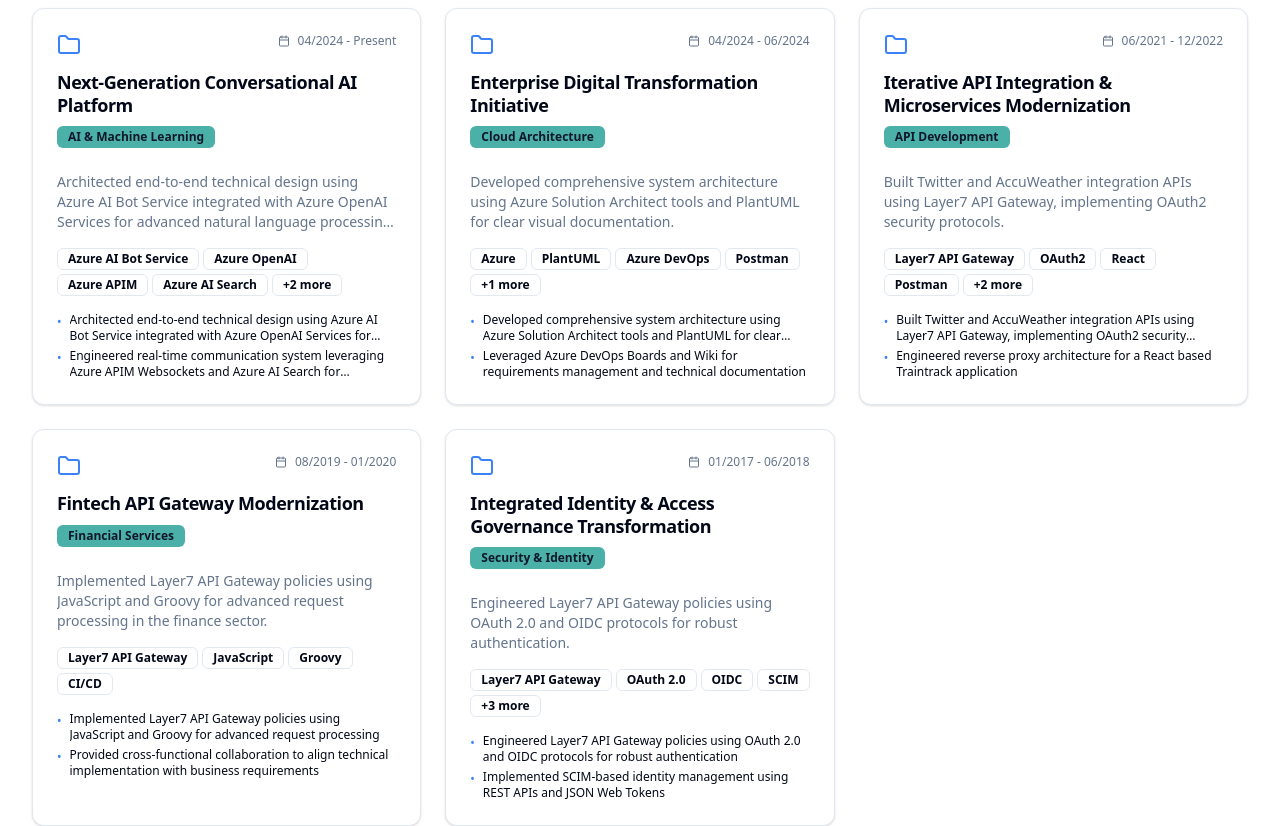
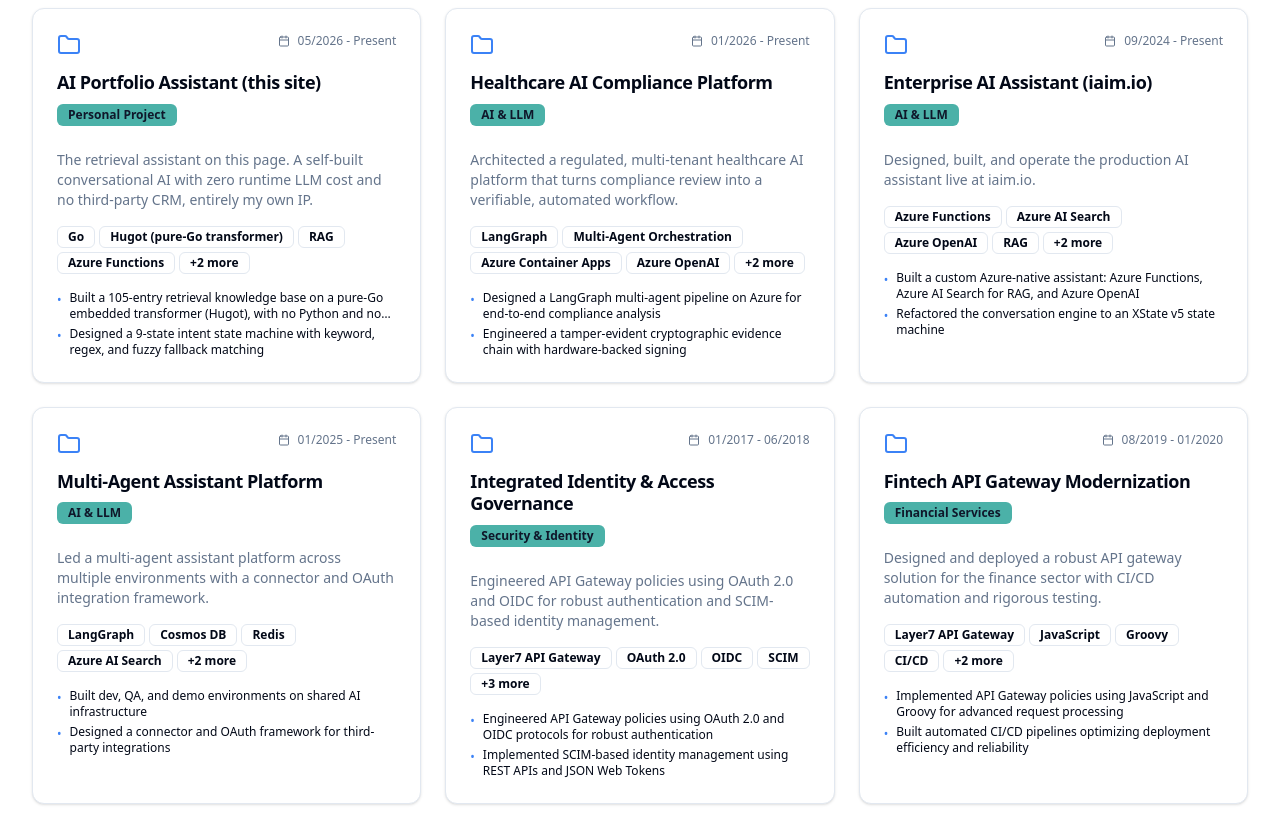
Before and after one commit to mtalhas/mtalhas.github.io, a Next.js app: page / in a window 1280 px wide. Shown: the part 1000-1826 px from the top of the page. Built offline with nearby package versions, Linux system fonts and the light colour scheme; no server answers.

Commit message:
Update resume and refresh AI project highlights

```diff
--- a/app/layout.tsx
+++ b/app/layout.tsx
@@ -21,17 +21,17 @@
 })
 
 export const metadata: Metadata = {
-  title: "M. Talha Siddiqui - AI/ML Tech Lead | Solutions Architect",
-  description: "AI/LLM leader with over 10 years of experience in software engineering, cloud architecture, and enterprise systems. Building production-grade AI agents, RAG systems, and multi-agent orchestration solutions.",
-  keywords: ["AI", "LLM", "Machine Learning", "Solutions Architect", "Azure OpenAI", "RAG", "Multi-Agent", "Cloud Computing", "DevOps", "API Management"],
+  title: "M. Talha Siddiqui - AI/LLM Tech Lead | Solutions Architect",
+  description: "Hands-on AI/LLM engineer and technical lead with 10+ years across software, cloud, and enterprise systems. Builds production agentic systems, RAG pipelines, multi-agent orchestration, and regulated-cloud AI platforms on Azure.",
+  keywords: ["AI Engineer", "LLM", "Agentic AI", "Multi-Agent Orchestration", "LangGraph", "RAG", "LLM Evaluation", "MCP", "Azure OpenAI", "Azure AI Foundry", "Machine Learning", "Solutions Architect", "Cloud", "DevOps"],
   authors: [{ name: "M. Talha Siddiqui", url: "https://mtalhas.github.io" }],
   creator: "M. Talha Siddiqui",
   openGraph: {
     type: "website",
     locale: "en_US",
     url: "https://mtalhas.github.io",
-    title: "M. Talha Siddiqui - AI/ML Tech Lead | Solutions Architect",
-    description: "AI/LLM leader building production-grade AI agents, RAG systems, and multi-agent orchestration solutions across Azure, IBM watsonx, and open-source platforms.",
+    title: "M. Talha Siddiqui - AI/LLM Tech Lead | Solutions Architect",
+    description: "Hands-on AI/LLM engineer and technical lead building production agentic systems, RAG pipelines, and multi-agent orchestration across Azure, IBM watsonx, and open-source platforms.",
     siteName: "M. Talha Siddiqui Portfolio",
     images: [{
       url: "https://s.gravatar.com/avatar/e995c3c7d4395ab283924b105fc6f2a2?s=400",
--- a/components/hero.tsx
+++ b/components/hero.tsx
@@ -39,7 +39,7 @@
                 M. Talha Siddiqui
               </h1>
               <h2 className="font-josefin text-xl sm:text-2xl lg:text-3xl font-light text-muted-foreground mt-2">
-                AI/ML Tech Lead | Solutions Architect
+                AI/LLM Tech Lead | Solutions Architect
               </h2>
             </motion.div>
 
--- a/data/projects.ts
+++ b/data/projects.ts
@@ -10,48 +10,73 @@
 
 export const projects: Project[] = [
   {
-    title: "Next-Generation Conversational AI Platform",
-    startDate: "04/2024",
+    title: "AI Portfolio Assistant (this site)",
+    startDate: "05/2026",
     endDate: "Present",
-    category: "AI & Machine Learning",
-    description: "Architected end-to-end technical design using Azure AI Bot Service integrated with Azure OpenAI Services for advanced natural language processing capabilities.",
-    technologies: ["Azure AI Bot Service", "Azure OpenAI", "Azure APIM", "Azure AI Search", "Azure Cognitive Services", "Azure DevOps"],
+    category: "Personal Project",
+    description: "The retrieval assistant on this page. A self-built conversational AI with zero runtime LLM cost and no third-party CRM, entirely my own IP.",
+    technologies: ["Go", "Hugot (pure-Go transformer)", "RAG", "Azure Functions", "WebAuthn", "Web Push"],
     highlights: [
-      "Architected end-to-end technical design using Azure AI Bot Service integrated with Azure OpenAI Services for advanced natural language processing capabilities",
-      "Engineered real-time communication system leveraging Azure APIM Websockets and Azure AI Search for intelligent response routing",
-      "Orchestrated ML pipeline development using Azure Cognitive Services, enabling contextual question-answering capabilities",
-      "Established testing frameworks in Azure DevOps, incorporating continuous integration for rapid feature deployment",
-      "Implemented data-driven sprint management through Azure Boards & Azure Devops Connector for Excel, tracking velocity metrics and enhancement cycles",
+      "Built a 105-entry retrieval knowledge base on a pure-Go embedded transformer (Hugot), with no Python and no per-query LLM cost",
+      "Designed a 9-state intent state machine with keyword, regex, and fuzzy fallback matching",
+      "Shipped a passkey-secured (WebAuthn) admin PWA with Web Push lead notifications",
+      "Deployed on Azure Functions via GitHub Actions with OIDC, running at $0/month on free tiers",
     ],
   },
   {
-    title: "Enterprise Digital Transformation Initiative",
-    startDate: "04/2024",
-    endDate: "06/2024",
-    category: "Cloud Architecture",
-    description: "Developed comprehensive system architecture using Azure Solution Architect tools and PlantUML for clear visual documentation.",
-    technologies: ["Azure", "PlantUML", "Azure DevOps", "Postman", "Azure Application Insights"],
+    title: "Healthcare AI Compliance Platform",
+    startDate: "01/2026",
+    endDate: "Present",
+    category: "AI & LLM",
+    description: "Architected a regulated, multi-tenant healthcare AI platform that turns compliance review into a verifiable, automated workflow.",
+    technologies: ["LangGraph", "Multi-Agent Orchestration", "Azure Container Apps", "Azure OpenAI", "FastAPI", "Azure SQL"],
     highlights: [
-      "Developed comprehensive system architecture using Azure Solution Architect tools and PlantUML for clear visual documentation",
-      "Leveraged Azure DevOps Boards and Wiki for requirements management and technical documentation",
-      "Implemented testing pipelines using Azure Test Plans and Postman for performance validation",
-      "Utilized Azure Application Insights for real-time system performance tracking within the chatbot codebase",
-      "Orchestrated project delivery through Azure DevOps, maintaining detailed metrics on velocity and quality KPIs using Azure Devops Dashboard",
+      "Designed a LangGraph multi-agent pipeline on Azure for end-to-end compliance analysis",
+      "Engineered a tamper-evident cryptographic evidence chain with hardware-backed signing",
+      "Produced standards-based interoperable output for downstream healthcare systems",
+      "Enforced multi-tenant isolation and a strict data-protection boundary",
     ],
   },
   {
-    title: "Iterative API Integration & Microservices Modernization",
-    startDate: "06/2021",
-    endDate: "12/2022",
-    category: "API Development",
-    description: "Built Twitter and AccuWeather integration APIs using Layer7 API Gateway, implementing OAuth2 security protocols.",
-    technologies: ["Layer7 API Gateway", "OAuth2", "React", "Postman", "JMeter", "Docker Swarm"],
+    title: "Enterprise AI Assistant (iaim.io)",
+    startDate: "09/2024",
+    endDate: "Present",
+    category: "AI & LLM",
+    description: "Designed, built, and operate the production AI assistant live at iaim.io.",
+    technologies: ["Azure Functions", "Azure AI Search", "Azure OpenAI", "RAG", "XState", "Azure Monitor"],
     highlights: [
-      "Built Twitter and AccuWeather integration APIs using Layer7 API Gateway, implementing OAuth2 security protocols",
-      "Engineered reverse proxy architecture for a React based Traintrack application",
-      "Developed automated testing suites using Postman Collections and JMeter for load testing",
-      "Utilized CI/CD for automated deployment pipelines, reducing deployment time by implementing Infrastructure as Code",
-      "Orchestrated containerized deployments using Docker Swarm for enhanced scalability",
+      "Built a custom Azure-native assistant: Azure Functions, Azure AI Search for RAG, and Azure OpenAI",
+      "Refactored the conversation engine to an XState v5 state machine",
+      "Added a 15-alert monitoring stack with synthetic tests and an IT runbook",
+      "Runs in production at roughly $2-3/month",
+    ],
+  },
+  {
+    title: "Multi-Agent Assistant Platform",
+    startDate: "01/2025",
+    endDate: "Present",
+    category: "AI & LLM",
+    description: "Led a multi-agent assistant platform across multiple environments with a connector and OAuth integration framework.",
+    technologies: ["LangGraph", "Cosmos DB", "Redis", "Azure AI Search", "Terraform / Bicep", "Azure DevOps"],
+    highlights: [
+      "Built dev, QA, and demo environments on shared AI infrastructure",
+      "Designed a connector and OAuth framework for third-party integrations",
+      "Established a comprehensive automated test suite (~400 tests)",
+      "Authored Terraform and Bicep Infrastructure as Code and Azure DevOps CI/CD pipelines",
+    ],
+  },
+  {
+    title: "Integrated Identity & Access Governance",
+    startDate: "01/2017",
+    endDate: "06/2018",
+    category: "Security & Identity",
+    description: "Engineered API Gateway policies using OAuth 2.0 and OIDC for robust authentication and SCIM-based identity management.",
+    technologies: ["Layer7 API Gateway", "OAuth 2.0", "OIDC", "SCIM", "REST APIs", "JWT", "Swagger/OpenAPI"],
+    highlights: [
+      "Engineered API Gateway policies using OAuth 2.0 and OIDC protocols for robust authentication",
+      "Implemented SCIM-based identity management using REST APIs and JSON Web Tokens",
+      "Created comprehensive API documentation using Swagger/OpenAPI specifications",
+      "Established rapid incident response protocols, maintaining high service availability",
     ],
   },
   {
@@ -59,28 +84,13 @@
     startDate: "08/2019",
     endDate: "01/2020",
     category: "Financial Services",
-    description: "Implemented Layer7 API Gateway policies using JavaScript and Groovy for advanced request processing in the finance sector.",
-    technologies: ["Layer7 API Gateway", "JavaScript", "Groovy", "CI/CD"],
+    description: "Designed and deployed a robust API gateway solution for the finance sector with CI/CD automation and rigorous testing.",
+    technologies: ["Layer7 API Gateway", "JavaScript", "Groovy", "CI/CD", "Postman", "JMeter"],
     highlights: [
-      "Implemented Layer7 API Gateway policies using JavaScript and Groovy for advanced request processing",
-      "Provided cross-functional collaboration to align technical implementation with business requirements",
-      "Implemented automated CI/CD pipelines optimizing deployment efficiency and reliability",
+      "Implemented API Gateway policies using JavaScript and Groovy for advanced request processing",
+      "Built automated CI/CD pipelines optimizing deployment efficiency and reliability",
       "Established comprehensive API testing frameworks using industry-standard tools",
       "Integrated secure development lifecycle practices ensuring robust API security",
     ],
   },
-  {
-    title: "Integrated Identity & Access Governance Transformation",
-    startDate: "01/2017",
-    endDate: "06/2018",
-    category: "Security & Identity",
-    description: "Engineered Layer7 API Gateway policies using OAuth 2.0 and OIDC protocols for robust authentication.",
-    technologies: ["Layer7 API Gateway", "OAuth 2.0", "OIDC", "SCIM", "REST APIs", "JWT", "Swagger/OpenAPI"],
-    highlights: [
-      "Engineered Layer7 API Gateway policies using OAuth 2.0 and OIDC protocols for robust authentication",
-      "Implemented SCIM-based identity management using REST APIs and JSON Web Tokens",
-      "Created comprehensive API documentation using Swagger/OpenAPI specifications",
-      "Established rapid incident response protocols for API infrastructure, maintaining high service availability",
-    ],
-  },
 ]
--- a/index.html
+++ b/index.html
@@ -644,7 +644,7 @@
 					            <ul>
 					                <li>Architected end-to-end technical design using Azure AI Bot Service integrated with Azure OpenAI Services for advanced natural language processing capabilities</li>
 					                <li>Engineered real-time communication system leveraging Azure APIM Websockets and Azure AI Search for intelligent response routing</li>
-					                <li>Orchestrated ML pipeline development using Azure Cognitive Services, enabling contextual question-answering capabilities</li>
+					                <li>Orchestrated LLM pipeline development using Azure Cognitive Services, enabling contextual question-answering capabilities</li>
 					                <li>Established testing frameworks in Azure DevOps, incorporating continuous integration for rapid feature deployment</li>
 					                <li>Implemented data-driven sprint management through Azure Boards &amp; Azure Devops Connector for Excel, tracking velocity metrics and enhancement cycles</li>
 					            </ul>
```
Also changed, not shown: 1 other file (tests, documents, lock files or other folders).
